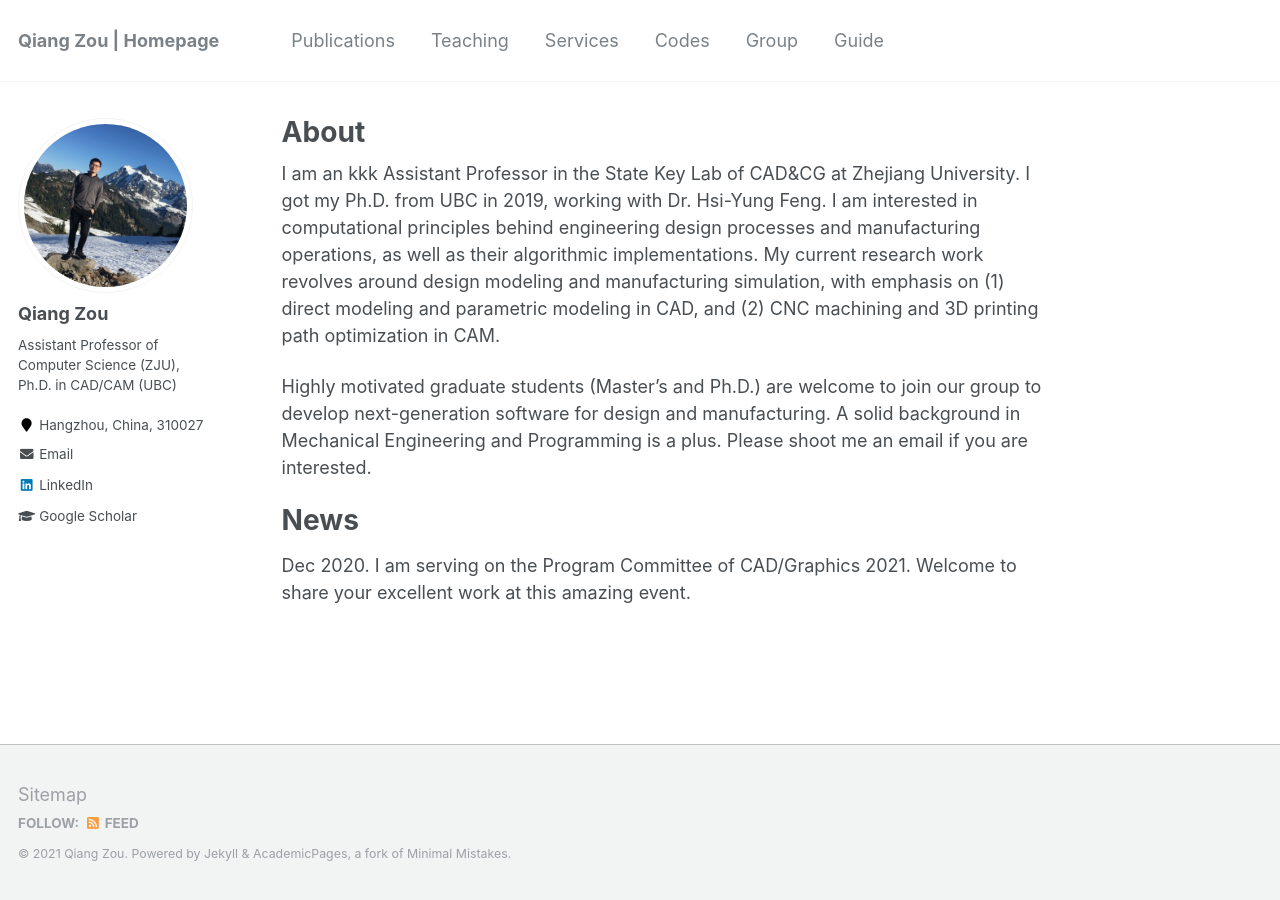
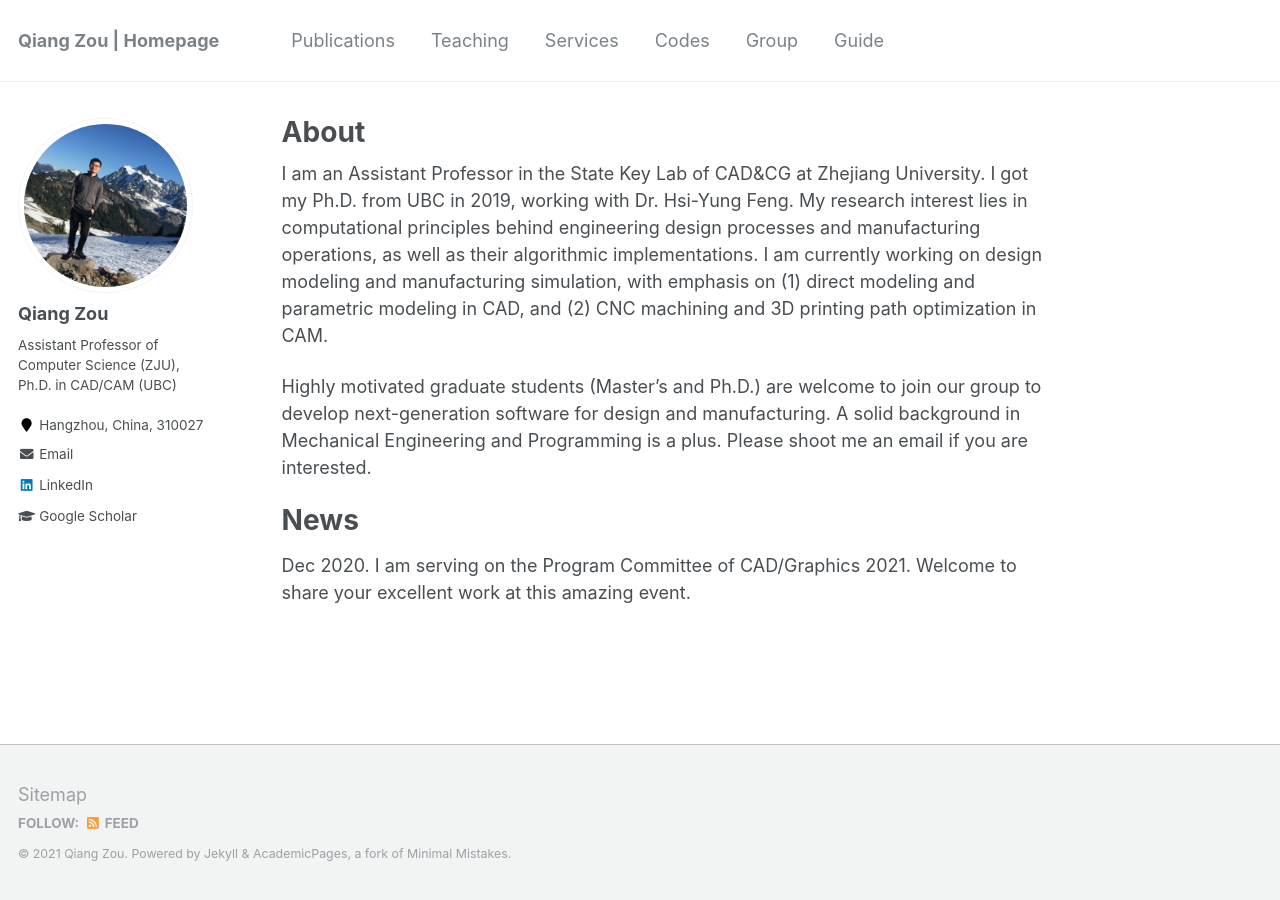
Before and after one commit to Qiang-Zou/Qiang-Zou.github.io, a Jekyll site: the page built from _pages/about.md, in a window 1280 px wide. Built offline with Jekyll 4.4.1, drawn with Linux system fonts in a browser that asks for light colours.

Commit message:
Update about.md

```diff
--- a/_pages/about.md
+++ b/_pages/about.md
@@ -8,7 +8,7 @@ redirect_from:
   - /about.html
 ---
 
-I am an kkk Assistant Professor in the State Key Lab of CAD&CG at Zhejiang University. I got my Ph.D. from UBC in 2019, working with Dr. Hsi-Yung Feng. I am interested in computational principles behind engineering design processes and manufacturing operations, as well as their algorithmic implementations. My current research work revolves around design modeling and manufacturing simulation, with emphasis on (1) direct modeling and parametric modeling in CAD, and (2) CNC machining and 3D printing path optimization in CAM.
+I am an Assistant Professor in the State Key Lab of CAD&CG at Zhejiang University. I got my Ph.D. from UBC in 2019, working with Dr. Hsi-Yung Feng. My research interest lies in computational principles behind engineering design processes and manufacturing operations, as well as their algorithmic implementations. I am currently working on design modeling and manufacturing simulation, with emphasis on (1) direct modeling and parametric modeling in CAD, and (2) CNC machining and 3D printing path optimization in CAM.
 
 Highly motivated graduate students (Master’s and Ph.D.) are welcome to join our group to develop next-generation software for design and manufacturing. A solid background in Mechanical Engineering and Programming is a plus. Please shoot me an email if you are interested.
 
```
